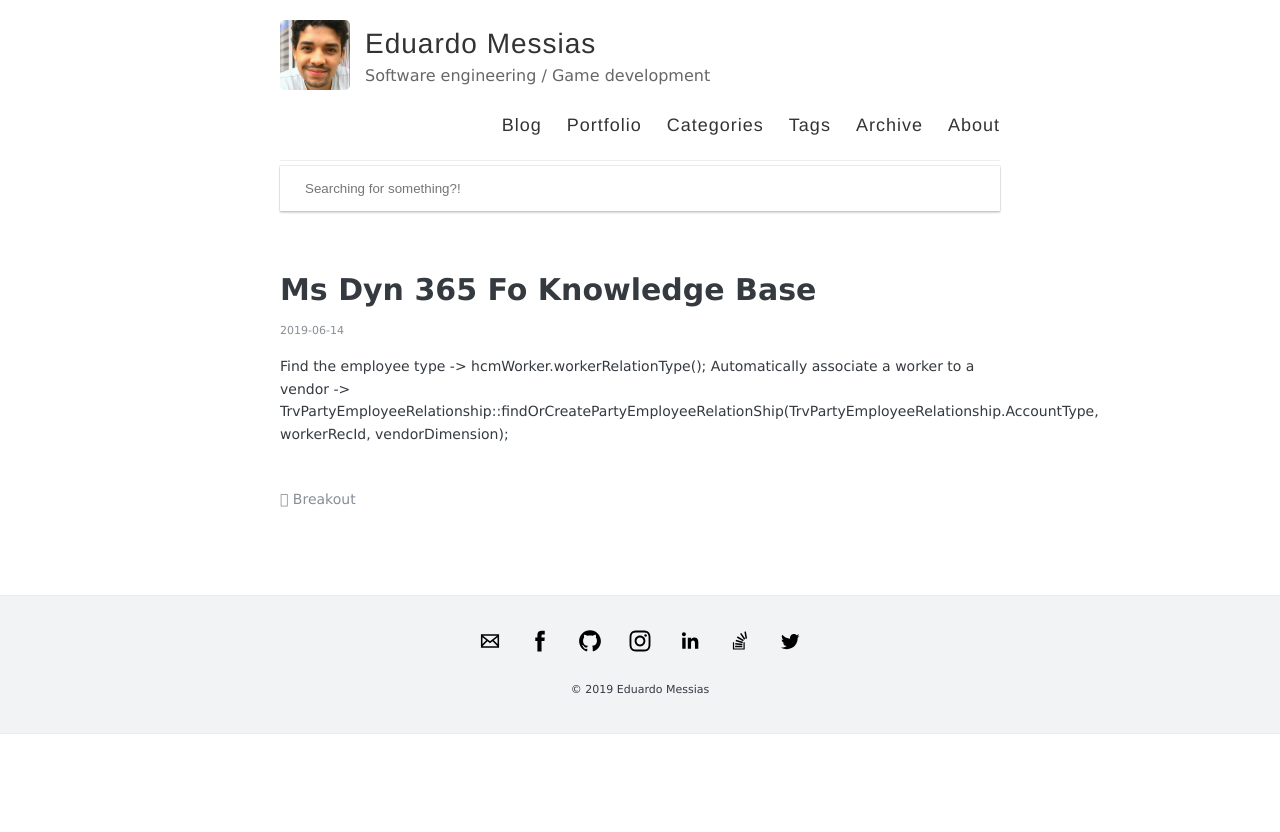
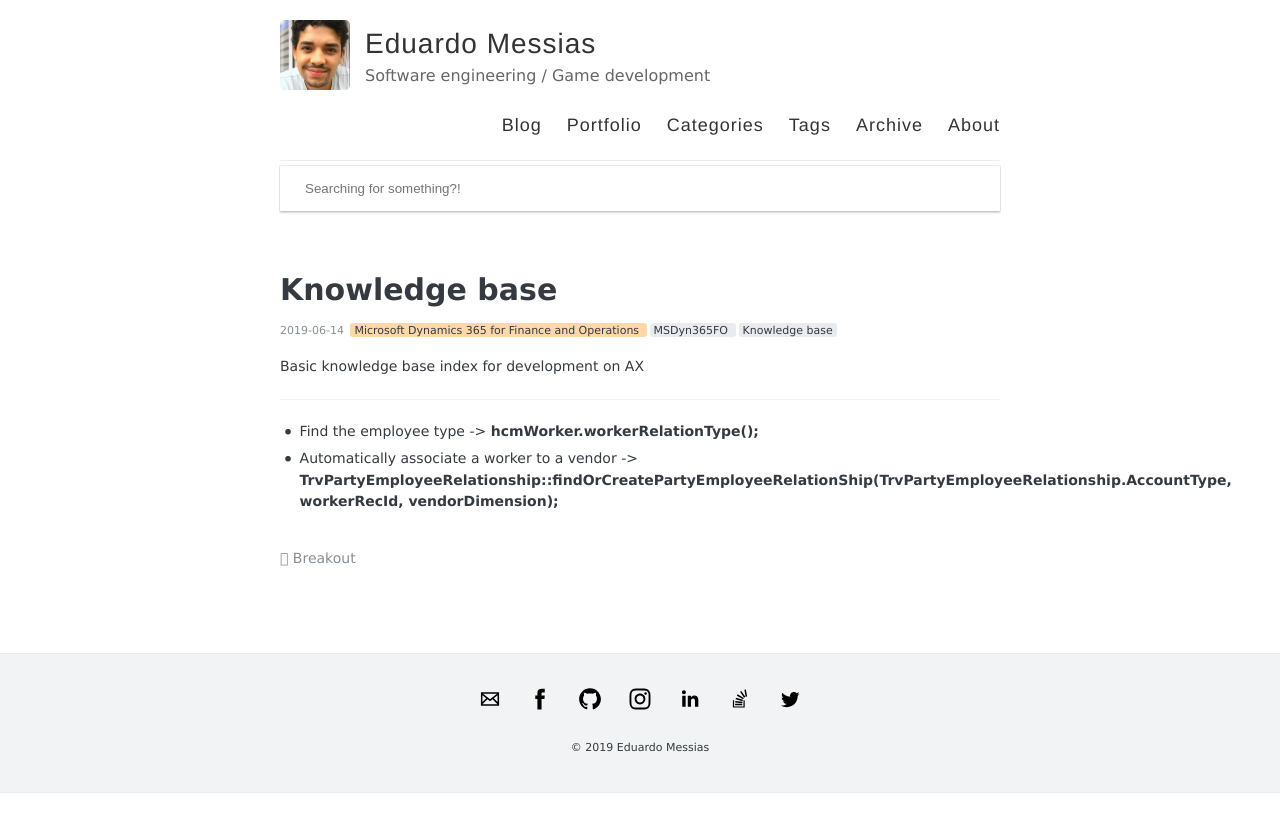
Before and after one commit to eduardomessias/eduardomessias.github.io, a Jekyll site: the page built from _posts/2019-06-14-ms-dyn-365-fo-knowledge-base.md, in a window 1280 px wide. Shown: the top 832 px of the page. Built offline with Jekyll 4.4.1, drawn with Linux system fonts in a browser that asks for light colours; our own code applies the rules of GitHub Pages for plain Markdown files.

Commit message:
Update 2019-06-14-ms-dyn-365-fo-knowledge-base.md

```diff
--- a/_posts/2019-06-14-ms-dyn-365-fo-knowledge-base.md
+++ b/_posts/2019-06-14-ms-dyn-365-fo-knowledge-base.md
@@ -1,2 +1,16 @@
-Find the employee type -> hcmWorker.workerRelationType();
-Automatically associate a worker to a vendor -> TrvPartyEmployeeRelationship::findOrCreatePartyEmployeeRelationShip(TrvPartyEmployeeRelationship.AccountType, workerRecId, vendorDimension);
+---
+layout: post
+title: Knowledge base
+tags:
+  - MSDyn365FO
+  - Knowledge base
+categories:
+  - Microsoft Dynamics 365 for Finance and Operations
+---
+
+Basic knowledge base index for development on AX
+
+---
+
+- Find the employee type -> **hcmWorker.workerRelationType();**
+- Automatically associate a worker to a vendor -> **TrvPartyEmployeeRelationship::findOrCreatePartyEmployeeRelationShip(TrvPartyEmployeeRelationship.AccountType, workerRecId, vendorDimension);**
```
